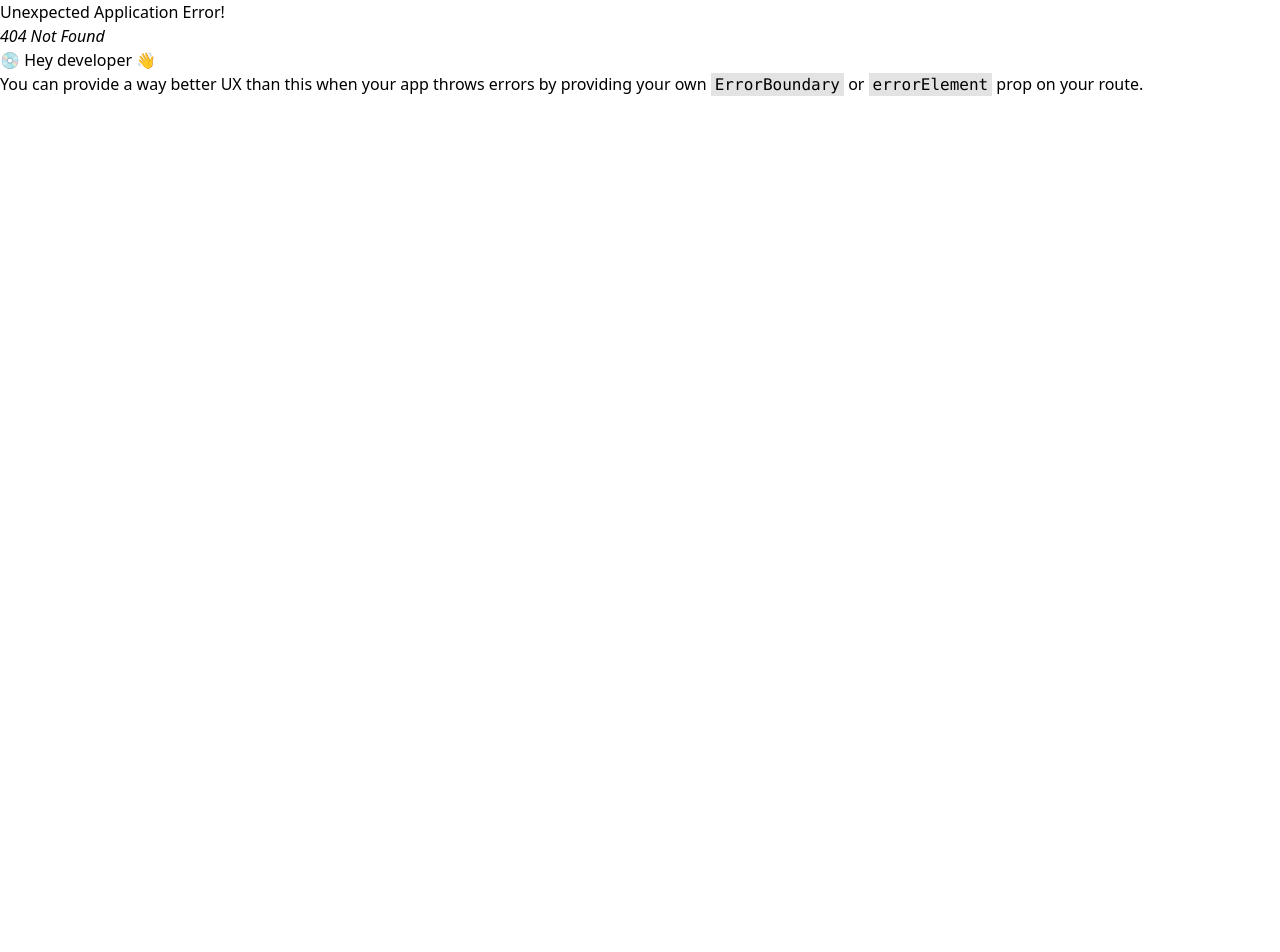
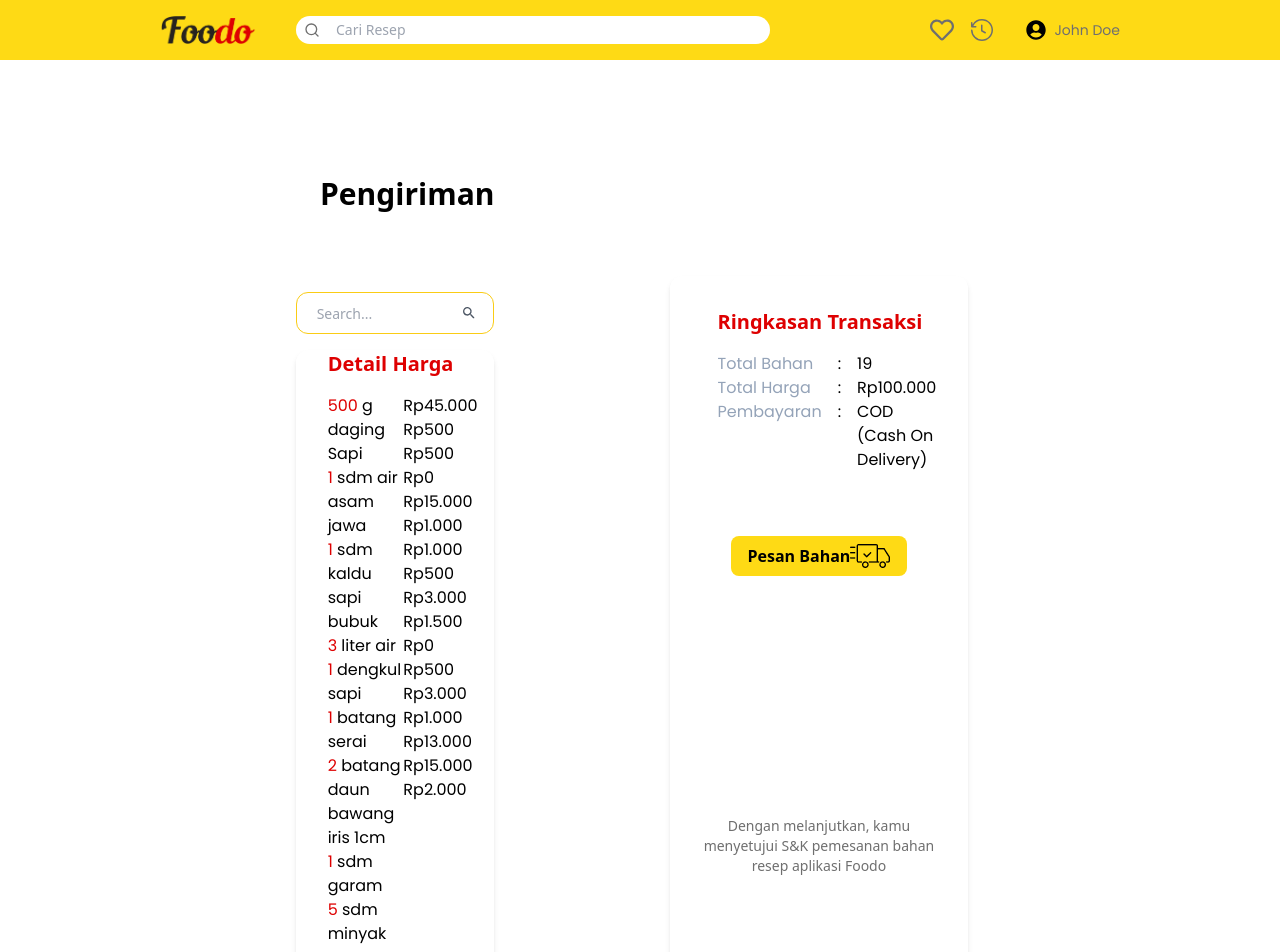
Before and after one commit to IbrhmSptra/React-FrontEnd, a React (Vite) app: page /DetailPemesanan in a window 1280 px wide. Before the commit this address had no page. Shown: the top 952 px of the page. Before the commit the page ends 800 px from the top, so only its background shows below. Built offline with nearby package versions, Linux system fonts and the light colour scheme.

Commit message:
Feat DetailPemesanan
first feat Detail Pemesanan dan update feat Detail Transaksi

```diff
--- /dev/null
+++ b/src/components/ButtonPemesanan.jsx
@@ -0,0 +1,15 @@
+import React from 'react'
+import ImgPesanan from '../assets/img/Pesanan.png'
+
+const ButtonPemesanan = () => {
+  return (
+        <div className="inline-flex mt-12 items-center justify-center p-2 w-44 bg-primary rounded-lg sm:mx-auto">
+          <a href="#" className="font-bold">
+              Pesan Bahan
+          </a>
+          <img src={ImgPesanan} alt="shoppingcart" />
+        </div>
+  )
+}
+
+export default ButtonPemesanan
--- /dev/null
+++ b/src/components/DetailPemesananPertama.jsx
@@ -0,0 +1,51 @@
+import React from 'react'
+
+const DetailPemesananPertama = () => {
+  return (
+        <div className='px-4 py'>
+            <p className="ml-4 text-tertiary text-xl font-semibold">Detail Harga</p>
+            <div className="flex text-wrap font-poppins relative pl-4 pt-4">
+                <div>
+                    <p><span className="text-tertiary">500 </span>g daging Sapi</p>
+                    <p><span className="text-tertiary">1 </span>sdm air asam jawa</p>
+                    <p><span className="text-tertiary">1 </span>sdm kaldu sapi bubuk</p>
+                    <p><span className="text-tertiary">3 </span>liter air</p>
+                    <p><span className="text-tertiary">1 </span>dengkul sapi</p>
+                    <p><span className="text-tertiary">1 </span>batang serai</p>
+                    <p><span className="text-tertiary">2 </span>batang daun bawang iris 1cm </p>
+                    <p><span className="text-tertiary">1 </span>sdm garam </p>
+                    <p><span className="text-tertiary">5 </span>sdm minyak goreng</p>
+                    <p><span className="text-tertiary">4 </span>siung bawang putih</p>
+                    <p><span className="text-tertiary">5 </span>buah kluwek</p>
+                    <p><span className="text-tertiary">1 </span>cm kunyit, bakar</p>
+                    <p><span className="text-tertiary">8 </span>butir bawang merah</p>
+                    <p><span className="text-tertiary">4 </span>butir kemiri, disangrai</p>
+                    <p><span className="text-tertiary">250 </span>g tauge</p>
+                    <p><span className="text-tertiary">100 </span>g kerupuk udang</p>
+                    <p><span className="text-tertiary">1 </span>buah jeruk nipis</p>
+                </div>
+                <div className="">
+                    <p>Rp45.000</p>
+                    <p>Rp500</p>
+                    <p>Rp500</p>
+                    <p>Rp0</p>
+                    <p>Rp15.000</p>
+                    <p>Rp1.000</p>
+                    <p>Rp1.000</p>
+                    <p>Rp500</p>
+                    <p>Rp3.000</p>
+                    <p>Rp1.500</p>
+                    <p>Rp0</p>
+                    <p>Rp500</p>
+                    <p>Rp3.000</p>
+                    <p>Rp1.000</p>
+                    <p>Rp13.000</p>
+                    <p>Rp15.000</p>
+                    <p>Rp2.000</p>
+                </div>
+            </div>
+        </div>
+  )
+}
+
+export default DetailPemesananPertama
--- /dev/null
+++ b/src/components/DetailTransaksiPertama.jsx
@@ -0,0 +1,29 @@
+const Detail1 = () =>{
+    return (
+        <>
+            <div className="mt-5 text-center font-bold text-xl">Rawon Daging Sapi</div>
+            <div className="flex space-x-4 my-4 ml-4 font-poppins">
+                <div className="text-slate-400">
+                    <div>Total Bahan</div>
+                    <div>Total Harga</div>
+                    <div>Pembayaran</div>
+                    <div>Alamat</div>
+                </div>
+                <div>
+                    <div>:</div>
+                    <div>:</div>
+                    <div>:</div>
+                    <div>:</div>
+                </div>
+                <div>
+                    <div>19</div>
+                    <div>Rp100.000</div>
+                    <div>COD (Cash On Delivery)</div>
+                    <div>Jl. Gatot Subroto No.Kav.88, RT.1/RW.9, Kuningan Bar., Kec. Mampang Prpt., Kota Jakarta Pusat, Daerah Khusus Ibukota Jakarta 12899</div>
+                </div>
+            </div>
+        </>
+    )
+};
+
+export default Detail1;
--- /dev/null
+++ b/src/components/RingkasanTransaksi.jsx
@@ -0,0 +1,28 @@
+import React from 'react'
+
+const RingkasanTransaksi = () => {
+  return (
+    <div className='px-4 pt-4'>
+        <h1 className='ml-4 text-tertiary text-xl font-semibold'>Ringkasan Transaksi</h1>
+        <div className="flex space-x-4 my-4 ml-4 font-poppins">
+                <div className='text-slate-400'>
+                    <div>Total Bahan</div>
+                    <div>Total Harga</div>
+                    <div>Pembayaran</div>
+                </div>
+                <div>
+                    <div>:</div>
+                    <div>:</div>
+                    <div>:</div>
+                </div>
+                <div>
+                    <div>19</div>
+                    <div>Rp100.000</div>
+                    <div>COD (Cash On Delivery)</div>
+                </div>
+            </div>
+    </div>
+  )
+}
+
+export default RingkasanTransaksi
--- /dev/null
+++ b/src/components/SearchDetailPemesanan.jsx
@@ -0,0 +1,21 @@
+import React from 'react'
+
+const SearchDetailPemesanan = () => {
+  return (
+    <div className="container mx-auto py-4 ">
+        <div className="max-w-md mx-auto ">
+            <div className="relative text-gray-600 rounded-xl border border-yellow-400">
+                <button type="submit" className="absolute right-0 top-0 mt-3 mr-4">
+                    <svg className="text-gray-600 h-4 w-4 fill-current" xmlns="http://www.w3.org/2000/svg" viewBox="0 0 24 24">
+                        <path fill="none" d="M0 0h24v24H0z" />
+                        <path d="M15.5 14h-.79l-.28-.27a6.5 6.5 0 0 0 1.48-5.34c-.47-2.78-2.79-5-5.59-5.34a6.505 6.505 0 0 0-7.27 7.27c.34 2.8 2.56 5.12 5.34 5.59a6.5 6.5 0 0 0 5.34-1.48l.27.28v.79l4.25 4.25c.41.41 1.08.41 1.49 0 .41-.41.41-1.08 0-1.49L15.5 14zm-6 0C7.01 14 5 11.99 5 9.5S7.01 5 9.5 5 14 7.01 14 9.5 11.99 14 9.5 14z" />
+                    </svg>
+                </button>
+                <input type="search" name="search" placeholder="Search..." className="bg-white h-10 px-5 pr-10 rounded-full text-sm focus:outline-none w-full"/>
+            </div>
+        </div>
+    </div>
+  )
+}
+
+export default SearchDetailPemesanan
--- a/src/layouts/Detail.jsx
+++ b/src/layouts/Detail.jsx
@@ -5,15 +5,18 @@ import Menu from "../components/Menu";
 const Detail = () => {
   return (
     <>
-      <main className=" py-8 flex space-x-4 sm:px-8 md:px-12">
-        <div className="w-2/5 bg-white shadow-md rounded-xl">
-        <Menu />
-        <Detail1 />
+      <div className="relative mb-20">
+      <p class="font-semibold text-3xl ml-40 mt-20">Detail Transaksi</p>
+        <div className="flex place-content-center mr-40">
+          <div className="w-full bg-white shadow-md rounded-xl mr-4 ml-40 mt-16">
+          <Menu />
+          <Detail1 />
+          </div>
+          <div className="w-full bg-white shadow-md rounded-xl mr-4 ml-40 mt-16 px-4 py-4">
+          <Detail2 />
+          </div>
         </div>
-        <div className="w-2/5 bg-white shadow-md rounded-xl">
-        <Detail2 />
-        </div>
-      </main>
+      </div>
     </>
   );
 };
--- /dev/null
+++ b/src/layouts/DetailTransaksi.jsx
@@ -0,0 +1,37 @@
+import React from 'react'
+import SearchDetailPemesanan from '../components/SearchDetailPemesanan'
+import DetailPemesananPertama from '../components/DetailPemesananPertama'
+import RingkasanTransaksi from '../components/RingkasanTransaksi'
+import ButtonPemesanan from '../components/ButtonPemesanan'
+
+const DetailTransaksi = () => {
+  return (
+    <div className='relative mb-20'>
+        <p className='font-semibold text-3xl ml-40 mt-20'>
+            Pengiriman
+        </p>
+        <div className='flex space-between place-content-center mr-40'>
+            <div className='w-full  rounded-xl mr-4 ml-40 mt-16'>
+                <SearchDetailPemesanan/>
+                <div className='bg-white shadow-md rounded-xl'>
+                <DetailPemesananPertama/>
+                </div>
+            </div>
+            <div className='w-full bg-white shadow-md rounded-xl mr-4 ml-40 mt-16 px-4 py-4'>
+                <RingkasanTransaksi/>
+                <div className='flex items-center justify-center text-center'>
+                    <ButtonPemesanan/>
+                </div>
+                <p className='text-center pt-60 px-4 text-xs text-grayText md:text-sm'>
+                Dengan melanjutkan, kamu menyetujui S&K pemesanan
+                bahan resep aplikasi Foodo
+                </p>
+            </div>
+        </div>
+
+    </div>
+
+  )
+}
+
+export default DetailTransaksi
--- a/src/main.jsx
+++ b/src/main.jsx
@@ -6,6 +6,7 @@ import HomePage from "./pages/HomePage.jsx";
 import { Provider } from "react-redux";
 import Store from "./redux/store.js";
 import DetailTransaksi from "./pages/DetailTransaksi.jsx";
+import DetailPemesanan from "./pages/DetailPemesanan.jsx";
 
 const router = createBrowserRouter([
   {
@@ -17,6 +18,11 @@ const router = createBrowserRouter([
     path: "/DetailTransaksi",
     element: <DetailTransaksi />,
   },
+
+  {
+    path: "/DetailPemesanan",
+    element: <DetailPemesanan />,
+  },
 ]);
 
 ReactDOM.createRoot(document.getElementById("root")).render(
--- /dev/null
+++ b/src/pages/DetailPemesanan.jsx
@@ -0,0 +1,20 @@
+import React from 'react'
+import DetailTransaksi from '../layouts/DetailTransaksi'
+import Navbar from '../layouts/Navbar'
+import Sidebar from '../layouts/Sidebar'
+import Footer from '../layouts/Footer'
+
+const DetailPemesanan = () => {
+  return (
+    <>
+      <Navbar />
+      <Sidebar />
+      <main className="pb-8 pt-24 px-4 sm:px-8 md:px-12 xl:px-40">
+        <DetailTransaksi/>
+      </main>
+      <Footer />
+    </>
+  )
+}
+
+export default DetailPemesanan
```
Also changed, not shown: src/assets/img/Pesanan.png (added).
